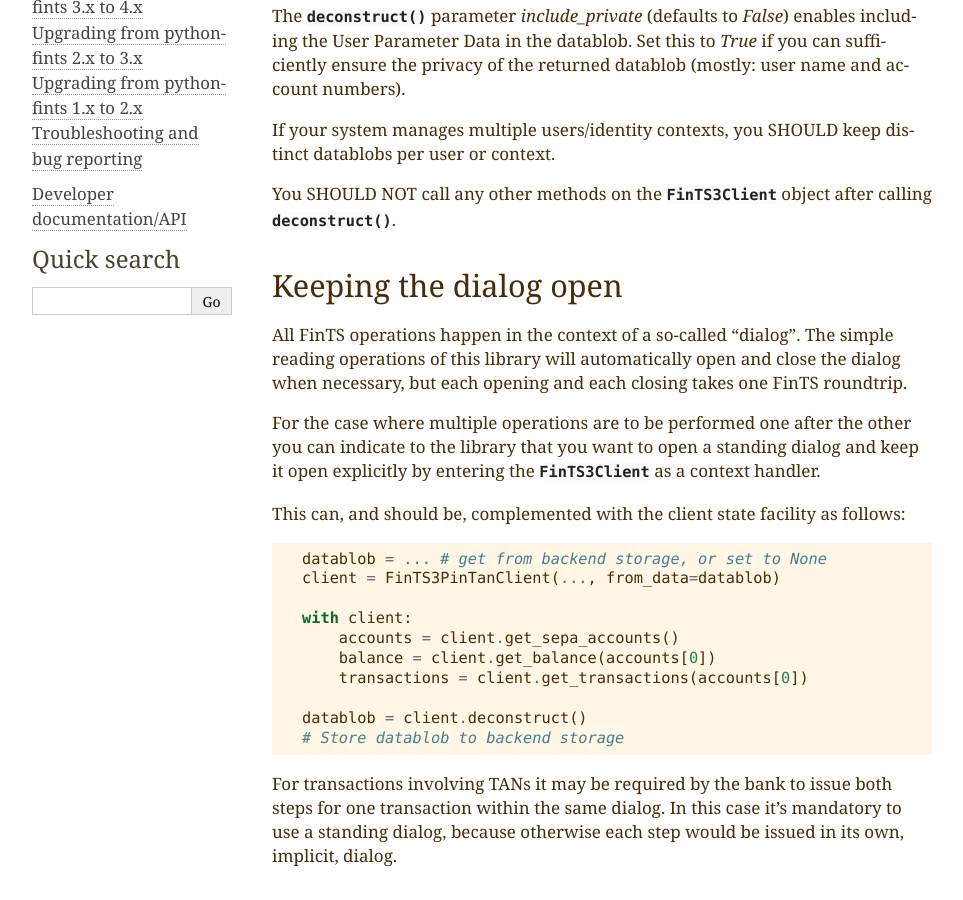
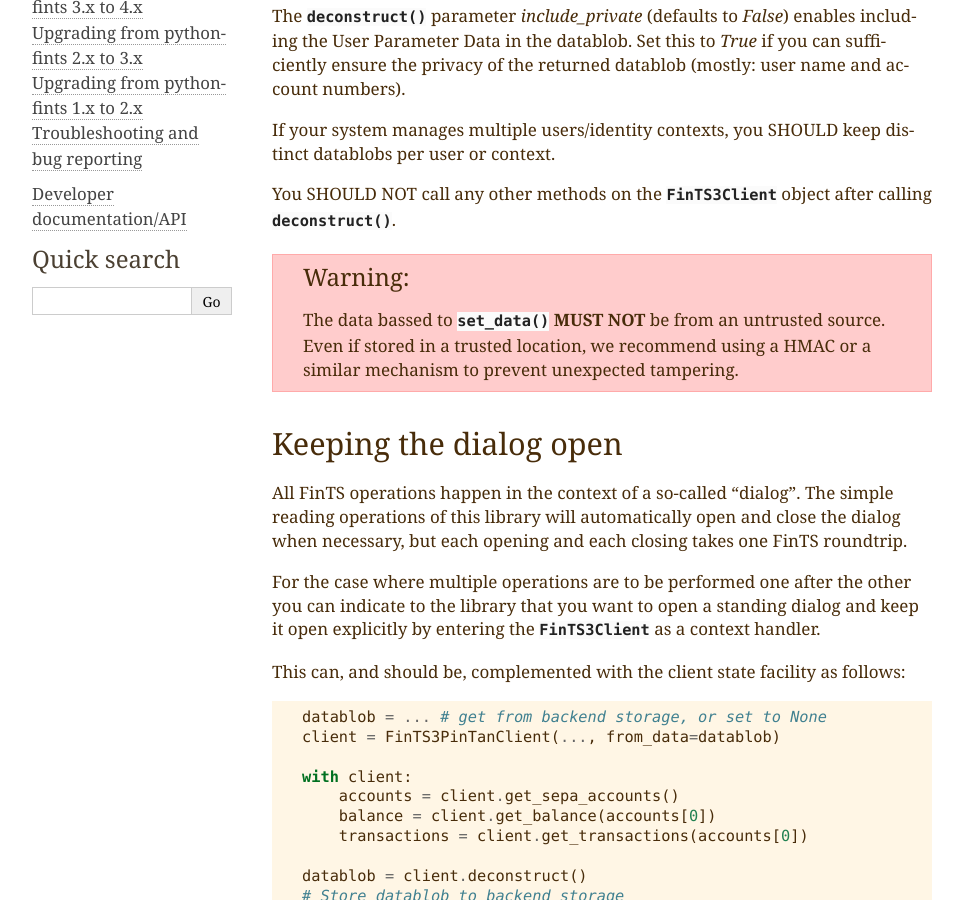
Before and after one commit to raphaelm/python-fints, a Sphinx documentation site: the page built from docs/client.rst, in a window 1280 px wide and 900 px high, scrolled down 641 px. Shown: the whole window, without its empty margins (148-1111 px from the left). Built offline with Sphinx 7.4.7, drawn with Linux system fonts in a browser that asks for light colours.

Commit message:
Add recommendation on HMAC

```diff
--- a/docs/client.rst
+++ b/docs/client.rst
@@ -36,6 +36,12 @@ user or context.
 
 You SHOULD NOT call any other methods on the :class:`~fints.client.FinTS3Client` object
 after calling :func:`~fints.client.FinTS3Client.deconstruct`.
+
+.. warning::
+
+   The data bassed to :func:`~fints.client.FinTS3Client.set_data` **MUST NOT** be from an untrusted source.
+   Even if stored in a trusted location, we recommend using a HMAC or a similar mechanism to prevent unexpected
+   tampering.
 
 
 Keeping the dialog open
```
